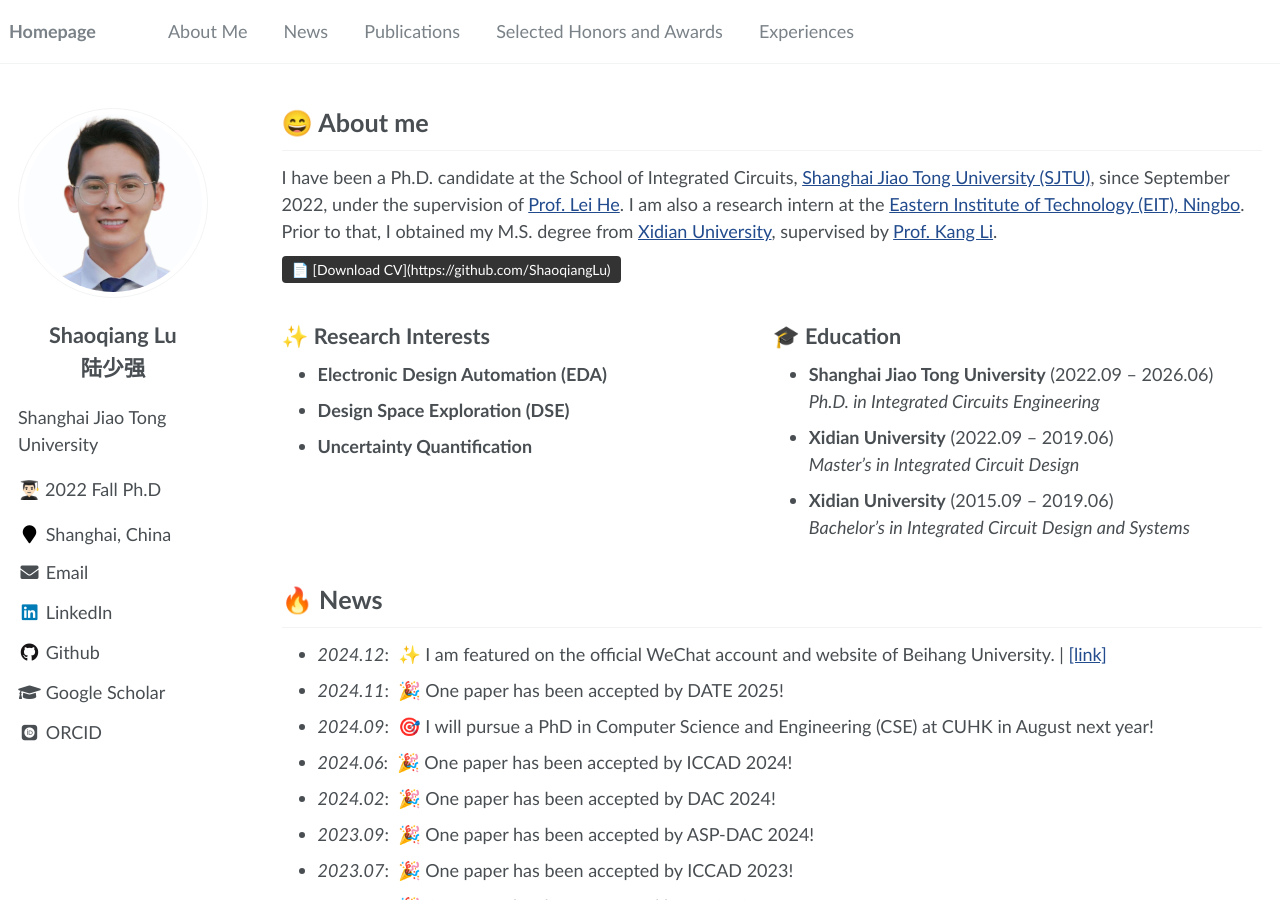
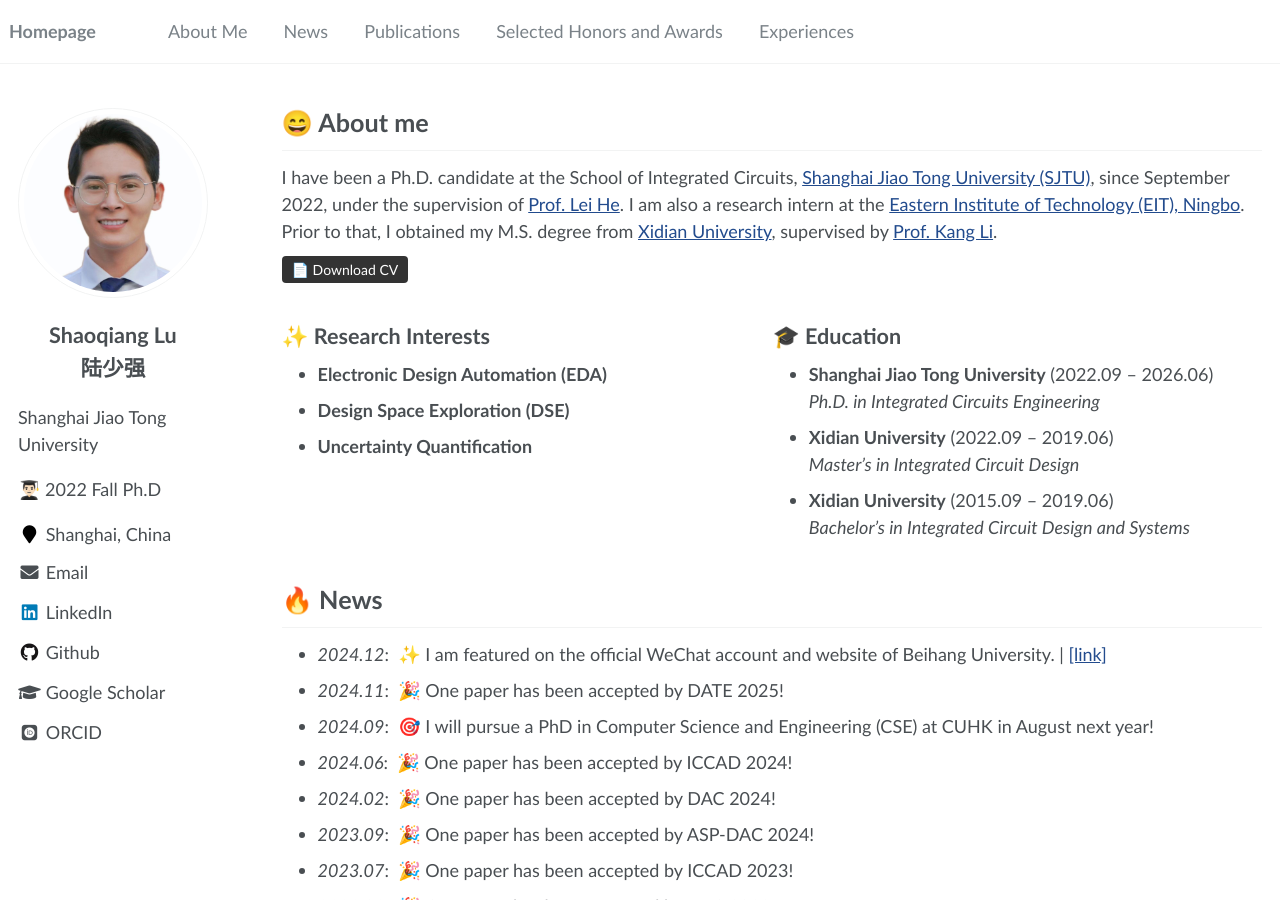
Before and after one commit to ShaoqiangLu/ShaoqangLu.github.io, a Jekyll site: the page built from _pages/about.md, in a window 1280 px wide and 900 px high. Built offline with Jekyll 4.4.1, drawn with Linux system fonts in a browser that asks for light colours; some web fonts are replaced; part of the change alters nothing that is shown.

Commit message:
Update about.md

```diff
--- a/_pages/about.md
+++ b/_pages/about.md
@@ -22,9 +22,11 @@ redirect_from:
 I have been a Ph.D. candidate at the School of Integrated Circuits, [Shanghai Jiao Tong University (SJTU)](https://www.sjtu.edu.cn/), since September 2022, under the supervision of [Prof. Lei He](https://scholar.google.com/citations?user=n_N-PJkAAAAJ&hl=en). I am also a research intern at the [Eastern Institute of Technology (EIT), Ningbo](https://www.eitech.edu.cn/). Prior to that, I obtained my M.S. degree from [Xidian University](https://www.xidian.edu.cn/), supervised by [Prof. Kang Li](https://faculty.xidian.edu.cn/LK4/zh_CN/index/348597/list/index.htm).
 
 <div style="margin-top: 10px;">
-  <a href="your-cv-link.pdf" style="text-decoration: none;">
+  <a href="https://github.com/ShaoqiangLu"
+     style="text-decoration: none;"
+     target="_blank">
     <button style="background-color: #333333; color: white; padding: 5px 10px; border: none; border-radius: 4px; cursor: pointer; font-size: 14px;">
-      📄 [Download CV](https://github.com/ShaoqiangLu)
+      📄 Download CV
     </button>
   </a>
 </div>
```
